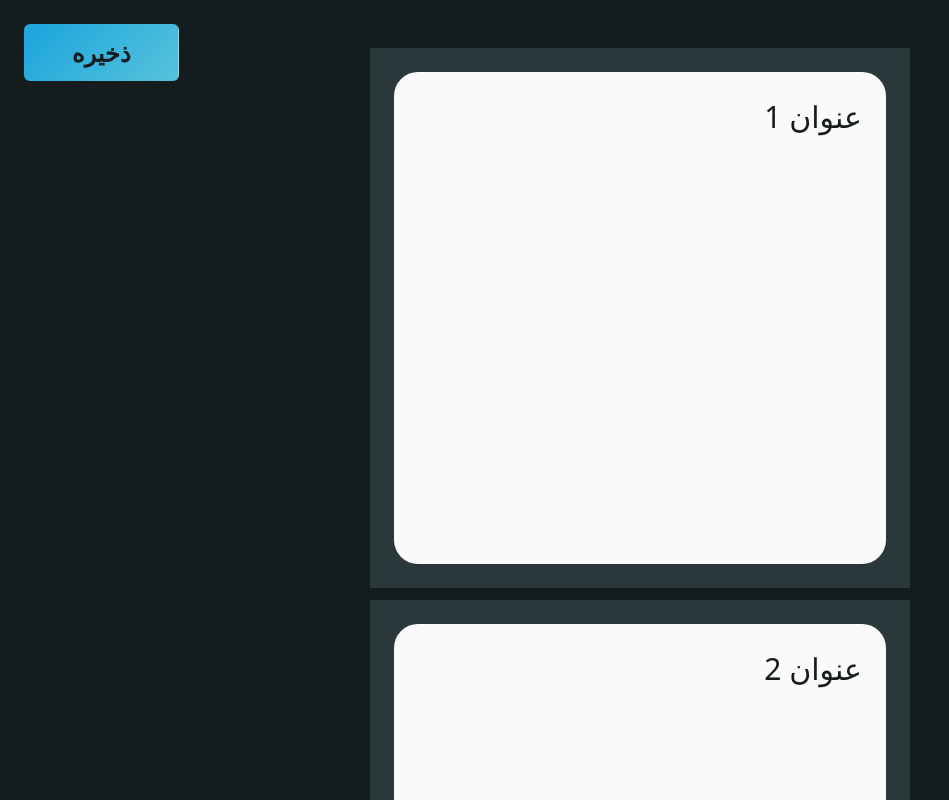
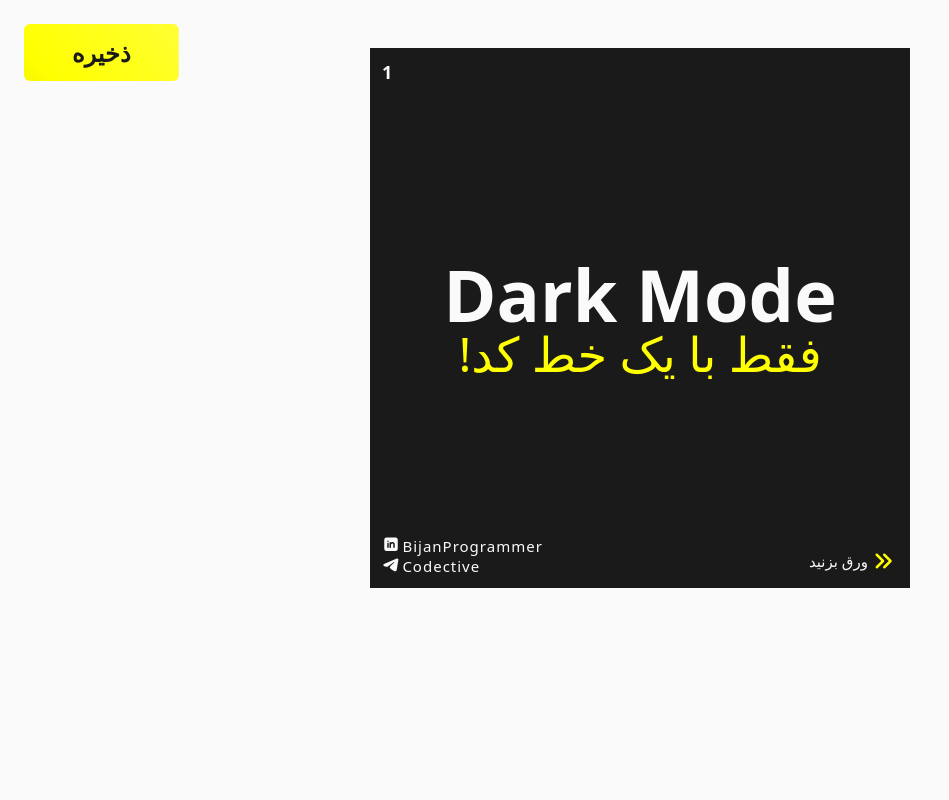
Before and after one commit to CodectiveOrg/slides-generator, a Next.js app: page / in a window 1280 px wide. Shown: the top 800 px of the page, without its empty margins (0-949 px from the left). Built offline with nearby package versions, Linux system fonts and the light colour scheme.

Commit message:
[ADD] slides master

```diff
--- a/src/app/globals.css
+++ b/src/app/globals.css
@@ -1,6 +1,6 @@
 :root {
-  --color-default-background: var(--color-gray-98);
-  --color-default-foreground: var(--color-gray-10);
+  --color-default-background: var(--color-gray-10);
+  --color-default-foreground: var(--color-gray-98);
 
   --color-subscribe-background: hsl(50deg 100% 50%);
   --color-subscribe-foreground: var(--color-gray-10);
@@ -53,7 +53,7 @@ a {
 }
 
 body {
-  background-color: var(--color-gray-10);
+  background-color: var(--color-default-foreground);
   color: var(--color-default-background);
 
   padding: 2rem;
@@ -68,7 +68,7 @@ body {
     zoom: 0.5;
 
     > section {
-      background-color: var(--color-gray-20);
+      background-color: var(--color-default-background);
       color: var(--color-default-foreground);
       position: relative;
       isolation: isolate;
@@ -76,19 +76,7 @@ body {
       block-size: 1080px;
       inline-size: 1080px;
 
-      padding: 4rem;
-
-      &::before {
-        content: "";
-
-        background-color: var(--color-default-background);
-
-        position: absolute;
-        inset: 2rem;
-        z-index: -1;
-
-        border-radius: 2rem;
-      }
+      padding: 2rem;
     }
   }
 }
--- a/src/app/page.tsx
+++ b/src/app/page.tsx
@@ -1,13 +1,13 @@
 import { ReactElement } from "react";
+
+import SlidesMasterComponent from "@/components/slides-master/slides-master.component";
 
 import CoverSlide from "@/slides/cover/cover.slide";
 
 export default function Page(): ReactElement {
   return (
-    <div className="page react">
-      <CoverSlide title="عنوان 1" />
-      <CoverSlide title="عنوان 2" />
-      <CoverSlide title="عنوان 3" />
-    </div>
+    <SlidesMasterComponent>
+      <CoverSlide title="Dark Mode" subtitle="فقط با یک خط کد!" />
+    </SlidesMasterComponent>
   );
 }
--- /dev/null
+++ b/src/components/slides-master/slides-master.component.tsx
@@ -0,0 +1,47 @@
+import { Children, PropsWithChildren, ReactElement } from "react";
+
+import clsx from "clsx";
+
+import MingcuteArrowsRightLine from "@/icons/MingcuteArrowsRightLine";
+import MingcuteLinkedinFill from "@/icons/MingcuteLinkedinFill";
+import MingcuteTelegramFill from "@/icons/MingcuteTelegramFill";
+
+import styles from "./slides-master.module.css";
+
+type Palette = "default" | "react" | "next";
+
+type Props = PropsWithChildren & {
+  palette?: Palette;
+};
+
+export default function SlidesMasterComponent({
+  palette = "default",
+  children,
+}: Props): ReactElement {
+  return (
+    <div className={clsx("page", palette)}>
+      {Children.map(children, (child, index) => (
+        <section className={styles["slide-wrapper"]} key={index + 1}>
+          <div className={styles["page-number"]}>{index + 1}</div>
+          <div dir="ltr" className={styles.author}>
+            <div className={styles.writings}>
+              <div className={styles.username}>
+                <MingcuteLinkedinFill />
+                BijanProgrammer
+              </div>
+              <div className={styles.channel}>
+                <MingcuteTelegramFill />
+                Codective
+              </div>
+            </div>
+          </div>
+          <div className={styles.swipe}>
+            <MingcuteArrowsRightLine />
+            ورق بزنید
+          </div>
+          {child}
+        </section>
+      ))}
+    </div>
+  );
+}
--- /dev/null
+++ b/src/components/slides-master/slides-master.module.css
@@ -0,0 +1,58 @@
+.slide-wrapper {
+  --inset: 1rem;
+
+  position: relative;
+
+  .page-number {
+    position: absolute;
+    inset-block-start: var(--inset);
+    inset-inline-end: var(--inset);
+
+    font-size: var(--fz-500);
+    font-weight: 700;
+  }
+
+  .author {
+    position: absolute;
+    inset-block-end: var(--inset);
+    inset-inline-start: var(--inset);
+
+    .username,
+    .channel {
+      grid-area: channel;
+
+      display: flex;
+      align-items: center;
+      gap: 0.2rem;
+
+      letter-spacing: 2px;
+
+      svg {
+        transform: translateY(-0.1em);
+
+        font-size: 1.2em;
+      }
+    }
+  }
+
+  .swipe {
+    position: absolute;
+    inset-block-end: var(--inset);
+    inset-inline-start: var(--inset);
+
+    display: flex;
+    align-items: center;
+
+    font-weight: 300;
+
+    svg {
+      color: var(--color-primary);
+
+      font-size: 2em;
+    }
+  }
+
+  :last-child {
+    block-size: 100%;
+  }
+}
--- /dev/null
+++ b/src/icons/MingcuteArrowsRightLine.tsx
@@ -0,0 +1,23 @@
+import React, { SVGProps } from "react";
+
+export function MingcuteArrowsRightLine(props: SVGProps<SVGSVGElement>) {
+  return (
+    <svg
+      xmlns="http://www.w3.org/2000/svg"
+      width="1em"
+      height="1em"
+      viewBox="0 0 24 24"
+      {...props}
+    >
+      <g fill="none" fillRule="evenodd">
+        <path d="M24 0v24H0V0zM12.594 23.258l-.012.002l-.071.035l-.02.004l-.014-.004l-.071-.036q-.016-.004-.024.006l-.004.01l-.017.428l.005.02l.01.013l.104.074l.015.004l.012-.004l.104-.074l.012-.016l.004-.017l-.017-.427q-.004-.016-.016-.018m.264-.113l-.014.002l-.184.093l-.01.01l-.003.011l.018.43l.005.012l.008.008l.201.092q.019.005.029-.008l.004-.014l-.034-.614q-.005-.018-.02-.022m-.715.002a.02.02 0 0 0-.027.006l-.006.014l-.034.614q.001.018.017.024l.015-.002l.201-.093l.01-.008l.003-.011l.018-.43l-.003-.012l-.01-.01z"></path>
+        <path
+          fill="currentcolor"
+          d="M6.293 6.293a1 1 0 0 1 1.414 0l5 5a1 1 0 0 1 0 1.414l-5 5a1 1 0 0 1-1.414-1.414L10.586 12L6.293 7.707a1 1 0 0 1 0-1.414m6 0a1 1 0 0 1 1.414 0l5 5a1 1 0 0 1 0 1.414l-5 5a1 1 0 0 1-1.414-1.414L16.586 12l-4.293-4.293a1 1 0 0 1 0-1.414"
+        ></path>
+      </g>
+    </svg>
+  );
+}
+
+export default MingcuteArrowsRightLine;
--- /dev/null
+++ b/src/icons/MingcuteLinkedinFill.tsx
@@ -0,0 +1,23 @@
+import React, { SVGProps } from "react";
+
+export function MingcuteLinkedinFill(props: SVGProps<SVGSVGElement>) {
+  return (
+    <svg
+      xmlns="http://www.w3.org/2000/svg"
+      width="1em"
+      height="1em"
+      viewBox="0 0 24 24"
+      {...props}
+    >
+      <g fill="none" fillRule="evenodd">
+        <path d="m12.593 23.258l-.011.002l-.071.035l-.02.004l-.014-.004l-.071-.035q-.016-.005-.024.005l-.004.01l-.017.428l.005.02l.01.013l.104.074l.015.004l.012-.004l.104-.074l.012-.016l.004-.017l-.017-.427q-.004-.016-.017-.018m.265-.113l-.013.002l-.185.093l-.01.01l-.003.011l.018.43l.005.012l.008.007l.201.093q.019.005.029-.008l.004-.014l-.034-.614q-.005-.018-.02-.022m-.715.002a.02.02 0 0 0-.027.006l-.006.014l-.034.614q.001.018.017.024l.015-.002l.201-.093l.01-.008l.004-.011l.017-.43l-.003-.012l-.01-.01z"></path>
+        <path
+          fill="currentcolor"
+          d="M18 3a3 3 0 0 1 3 3v12a3 3 0 0 1-3 3H6a3 3 0 0 1-3-3V6a3 3 0 0 1 3-3zM8 10a1 1 0 0 0-1 1v5a1 1 0 1 0 2 0v-5a1 1 0 0 0-1-1m3-1a1 1 0 0 0-1 1v6a1 1 0 1 0 2 0v-3.66c.305-.344.82-.748 1.393-.993c.333-.142.834-.2 1.182-.09a.55.55 0 0 1 .293.188c.052.07.132.226.132.555v4a1 1 0 0 0 2 0v-4c0-.67-.17-1.266-.524-1.744a2.54 2.54 0 0 0-1.301-.907c-.902-.283-1.901-.126-2.568.16a6 6 0 0 0-.623.312A1 1 0 0 0 11 9M8 7a1 1 0 1 0 0 2a1 1 0 0 0 0-2"
+        ></path>
+      </g>
+    </svg>
+  );
+}
+
+export default MingcuteLinkedinFill;
--- /dev/null
+++ b/src/icons/MingcuteTelegramFill.tsx
@@ -0,0 +1,23 @@
+import React, { SVGProps } from "react";
+
+export function MingcuteTelegramFill(props: SVGProps<SVGSVGElement>) {
+  return (
+    <svg
+      xmlns="http://www.w3.org/2000/svg"
+      width="1em"
+      height="1em"
+      viewBox="0 0 24 24"
+      {...props}
+    >
+      <g fill="none" fillRule="evenodd">
+        <path d="m12.593 23.258l-.011.002l-.071.035l-.02.004l-.014-.004l-.071-.035q-.016-.005-.024.005l-.004.01l-.017.428l.005.02l.01.013l.104.074l.015.004l.012-.004l.104-.074l.012-.016l.004-.017l-.017-.427q-.004-.016-.017-.018m.265-.113l-.013.002l-.185.093l-.01.01l-.003.011l.018.43l.005.012l.008.007l.201.093q.019.005.029-.008l.004-.014l-.034-.614q-.005-.018-.02-.022m-.715.002a.02.02 0 0 0-.027.006l-.006.014l-.034.614q.001.018.017.024l.015-.002l.201-.093l.01-.008l.004-.011l.017-.43l-.003-.012l-.01-.01z"></path>
+        <path
+          fill="currentcolor"
+          d="M19.777 4.43a1.5 1.5 0 0 1 2.062 1.626l-2.268 13.757c-.22 1.327-1.676 2.088-2.893 1.427c-1.018-.553-2.53-1.405-3.89-2.294c-.68-.445-2.763-1.87-2.507-2.884c.22-.867 3.72-4.125 5.72-6.062c.785-.761.427-1.2-.5-.5c-2.302 1.738-5.998 4.381-7.22 5.125c-1.078.656-1.64.768-2.312.656c-1.226-.204-2.363-.52-3.291-.905c-1.254-.52-1.193-2.244-.001-2.746z"
+        ></path>
+      </g>
+    </svg>
+  );
+}
+
+export default MingcuteTelegramFill;
--- a/src/slides/cover/cover.module.css
+++ b/src/slides/cover/cover.module.css
@@ -1,5 +1,21 @@
 .cover {
+  display: grid;
+  place-content: center;
+
+  text-align: center;
+
   .title {
-    font-size: var(--fz-700);
+    font-size: var(--fz-900);
+    font-weight: 700;
+
+    line-height: 1;
+  }
+
+  .subtitle {
+    color: var(--color-primary);
+
+    font-size: var(--fz-800);
+
+    line-height: 1;
   }
 }
--- a/src/slides/cover/cover.slide.tsx
+++ b/src/slides/cover/cover.slide.tsx
@@ -4,12 +4,14 @@ import styles from "./cover.module.css";
 
 type Props = {
   title: string;
+  subtitle: string;
 };
 
-export default function CoverSlide({ title }: Props): ReactElement {
+export default function CoverSlide({ title, subtitle }: Props): ReactElement {
   return (
-    <section className={styles.cover}>
+    <div className={styles.cover}>
       <div className={styles.title}>{title}</div>
-    </section>
+      <div className={styles.subtitle}>{subtitle}</div>
+    </div>
   );
 }
--- a/src/styles/palette.css
+++ b/src/styles/palette.css
@@ -1,33 +1,33 @@
 :root {
-  --color-gray-98: hsl(120deg 4% 98%);
-  --color-gray-90: hsl(120deg 4% 90%);
-  --color-gray-80: hsl(120deg 4% 80%);
-  --color-gray-70: hsl(120deg 4% 70%);
-  --color-gray-40: hsl(120deg 4% 40%);
-  --color-gray-30: hsl(120deg 4% 30%);
-  --color-gray-20: hsl(120deg 4% 20%);
-  --color-gray-16: hsl(120deg 4% 16%);
-  --color-gray-14: hsl(120deg 4% 14%);
-  --color-gray-12: hsl(120deg 4% 12%);
-  --color-gray-10: hsl(120deg 4% 10%);
+  --color-gray-98: hsl(0deg 0% 98%);
+  --color-gray-90: hsl(0deg 0% 90%);
+  --color-gray-80: hsl(0deg 0% 80%);
+  --color-gray-70: hsl(0deg 0% 70%);
+  --color-gray-40: hsl(0deg 0% 40%);
+  --color-gray-30: hsl(0deg 0% 30%);
+  --color-gray-20: hsl(0deg 0% 20%);
+  --color-gray-16: hsl(0deg 0% 16%);
+  --color-gray-14: hsl(0deg 0% 14%);
+  --color-gray-12: hsl(0deg 0% 12%);
+  --color-gray-10: hsl(0deg 0% 10%);
 
-  --transparent-light: hsl(120deg 4% 98% / 0%);
-  --transparent-dark: hsl(120deg 4% 10% / 0%);
+  --transparent-light: hsl(0deg 0% 98% / 0%);
+  --transparent-dark: hsl(0deg 0% 10% / 0%);
 
-  --glass-light: hsl(120deg 4% 98% / 6%);
-  --glass-dark: hsl(120deg 4% 10% / 10%);
+  --glass-light: hsl(0deg 0% 98% / 6%);
+  --glass-dark: hsl(0deg 0% 10% / 10%);
 
-  --color-primary: hsl(120deg 70% 40%);
-  --color-primary-fade: hsl(120deg 70% 96%);
-  --color-primary-lighter: hsl(120deg 70% 50%);
-  --color-primary-darker: hsl(120deg 70% 34%);
+  --color-primary: hsl(60deg 100% 50%);
+  --color-primary-fade: hsl(60deg 100% 96%);
+  --color-primary-lighter: hsl(60deg 100% 60%);
+  --color-primary-darker: hsl(60deg 100% 40%);
   --color-primary-opposite: var(--color-gray-10);
 
   --gradient-primary: linear-gradient(
     -135deg,
-    hsl(120deg 70% 60%),
-    hsl(120deg 70% 50%),
-    hsl(120deg 70% 40%)
+    hsl(60deg 100% 60%),
+    hsl(60deg 100% 50%),
+    hsl(60deg 100% 40%)
   );
 
   &:has(.page.react) {
```
